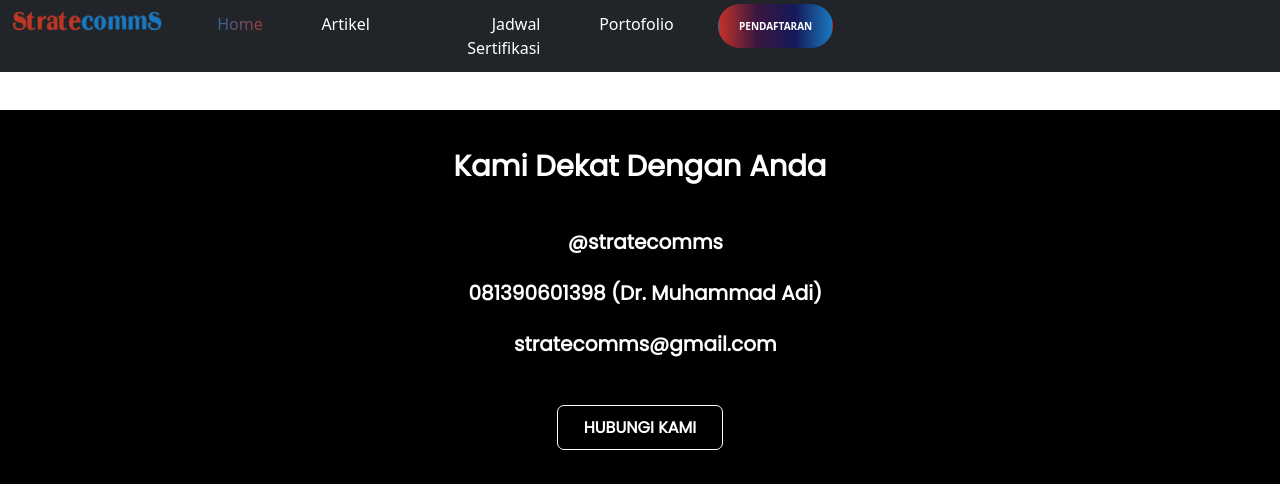
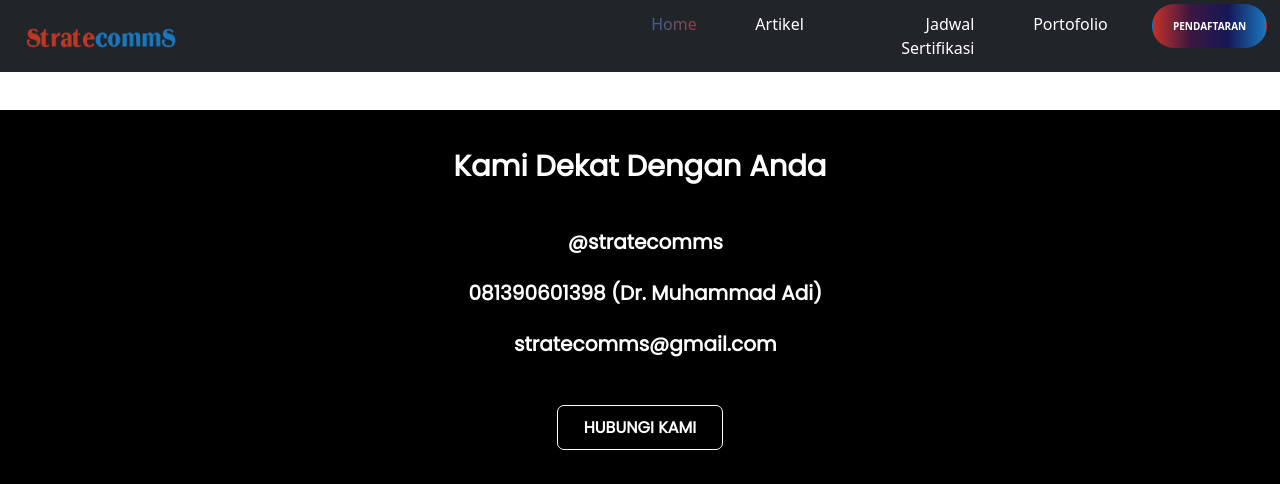
Before and after one commit to claratannn/stratecomms-Python, a Django app: page / in a window 1280 px wide. Shown: the top 484 px of the page. Run offline with Django 4.2, Linux system fonts and the light colour scheme.

Commit message:
navbar fixed

```diff
--- a/templates/base.html
+++ b/templates/base.html
@@ -14,15 +14,15 @@
 
   </head>
   <body>
-    <nav class="navbar navbar-expand-lg bg-dark navbarStyle">
-      <div className="container-fluid" style="display: flex;">
-        <div class="container-fluid">
-          <a class="navbar-brand" href="/">
-            <img src="{% static 'images/logo1.png' %}" alt="Logo" width="150px" height="20px"/>
-          </a>
-        </div>
-        <div class="collapse navbar-collapse" id="navbarNavDropdown">
-          <ul class="navbar-nav" style="float: right !important;">
+    <nav class="navbar bg-dark navbar-dark navbar-expand-md bg-faded justify-content-center navbarStyle">
+      <a class="navbar-brand" href="/" style="margin-left: 2vw;">
+        <img src="{% static 'images/logo1.png' %}" alt="Logo" width="150px" height="20px"/>
+      </a>
+      <button class="navbar-toggler" type="button" data-toggle="collapse" data-target="#collapsingNavbar3">
+          <span class="navbar-toggler-icon"></span>
+      </button>
+      <div class="navbar-collapse collapse w-100" id="collapsingNavbar3">
+          <ul class="nav navbar-nav ml-auto w-100 justify-content-end">
             <li class="nav-item">
               <a class="nav-link aFontStyle navbarActive" style="text-align: right;" aria-current="page">Home</a></li>;
             </li>
@@ -39,9 +39,8 @@
               <a class="nav-link aFontStyle" style="font-size: 10px;" href="/Pendaftaran"><b>PENDAFTARAN</b></a>
             </button>
           </ul>
-        </div>
       </div>
-    </nav>
+  </nav>
 
 
     {% block content %}
```
